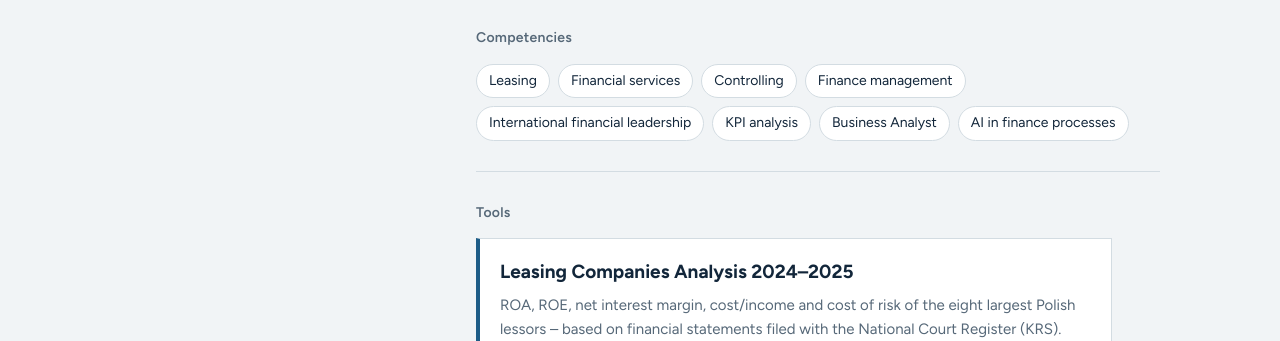
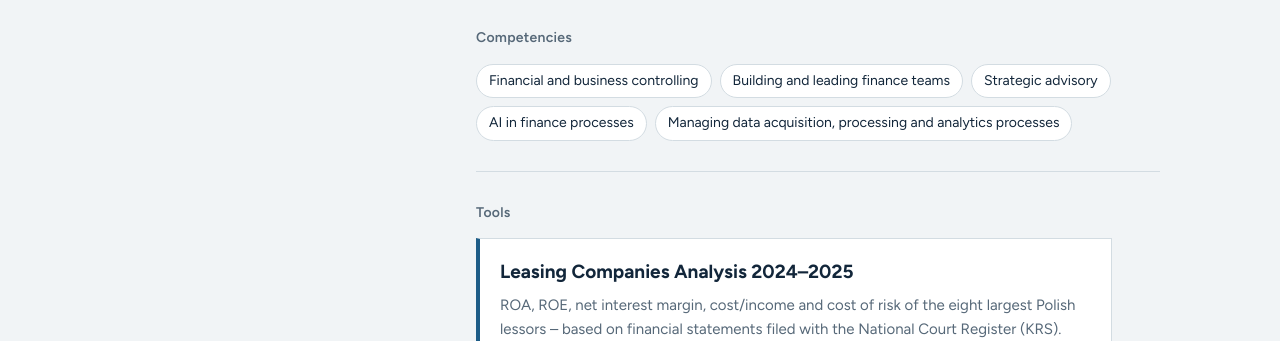
Before and after one commit to marogowski/my-first-domain, a plain HTML site: page index.html in a window 1280 px wide. Shown: the part 827-1168 px from the top of the page. Drawn offline with Linux system fonts and the light colour scheme.

Commit message:
Update competencies list in index.html

```diff
--- a/index.html
+++ b/index.html
@@ -94,8 +94,7 @@ p{margin:0 0 12px;max-width:62ch}
   <section>
    <h2 data-en="Competencies" data-fr="Compétences">Kompetencje</h2>
    <ul class="tags">
-    <li><span data-en="Leasing" data-fr="Leasing">Leasing</span></li><li><span data-en="Financial services" data-fr="Services financiers">Usługi finansowe</span></li><li><span>Controlling</span></li><li><span data-en="Finance management" data-fr="Pilotage des finances">Zarządzanie finansami</span></li><li><span data-en="International financial leadership" data-fr="Direction financière à l’international">Przywództwo finansowe w skali międzynarodowej</span></li><li><span data-en="KPI analysis" data-fr="Analyse des KPI">Analiza KPI</span></li>
-    <li><span data-en="Business Analyst" data-fr="Analyste métier">Analityk Biznesowy</span></li><li><span data-en="AI in finance processes" data-fr="IA dans les processus financiers">AI w procesach finansowych</span></li>
+    <li><span data-en="Financial and business controlling" data-fr="Contrôle de gestion financier et opérationnel">Controlling finansowy i biznesowy</span></li><li><span data-en="Building and leading finance teams" data-fr="Développement et management des équipes financières">Rozwój i zarządzanie zespołami finansowymi</span></li><li><span data-en="Strategic advisory" data-fr="Conseil stratégique">Doradztwo strategiczne</span></li><li><span data-en="AI in finance processes" data-fr="IA dans les processus financiers">AI w procesach finansowych</span></li><li><span data-en="Managing data acquisition, processing and analytics processes" data-fr="Pilotage des processus de collecte, de traitement et d’analyse des données">Zarządzanie procesami pozyskania, przetwarzania i analizy danych</span></li>
    </ul>
   </section>
 
```
